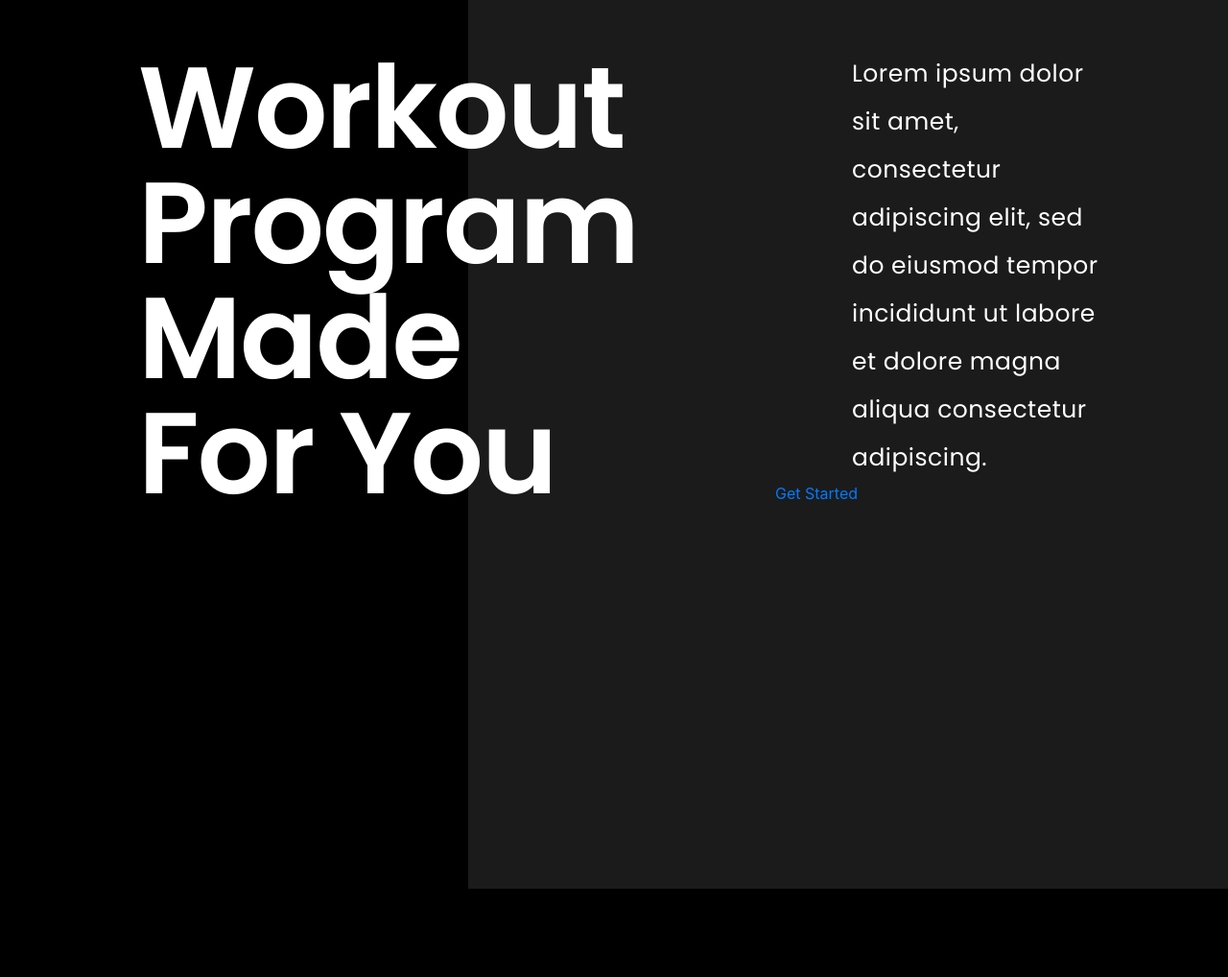
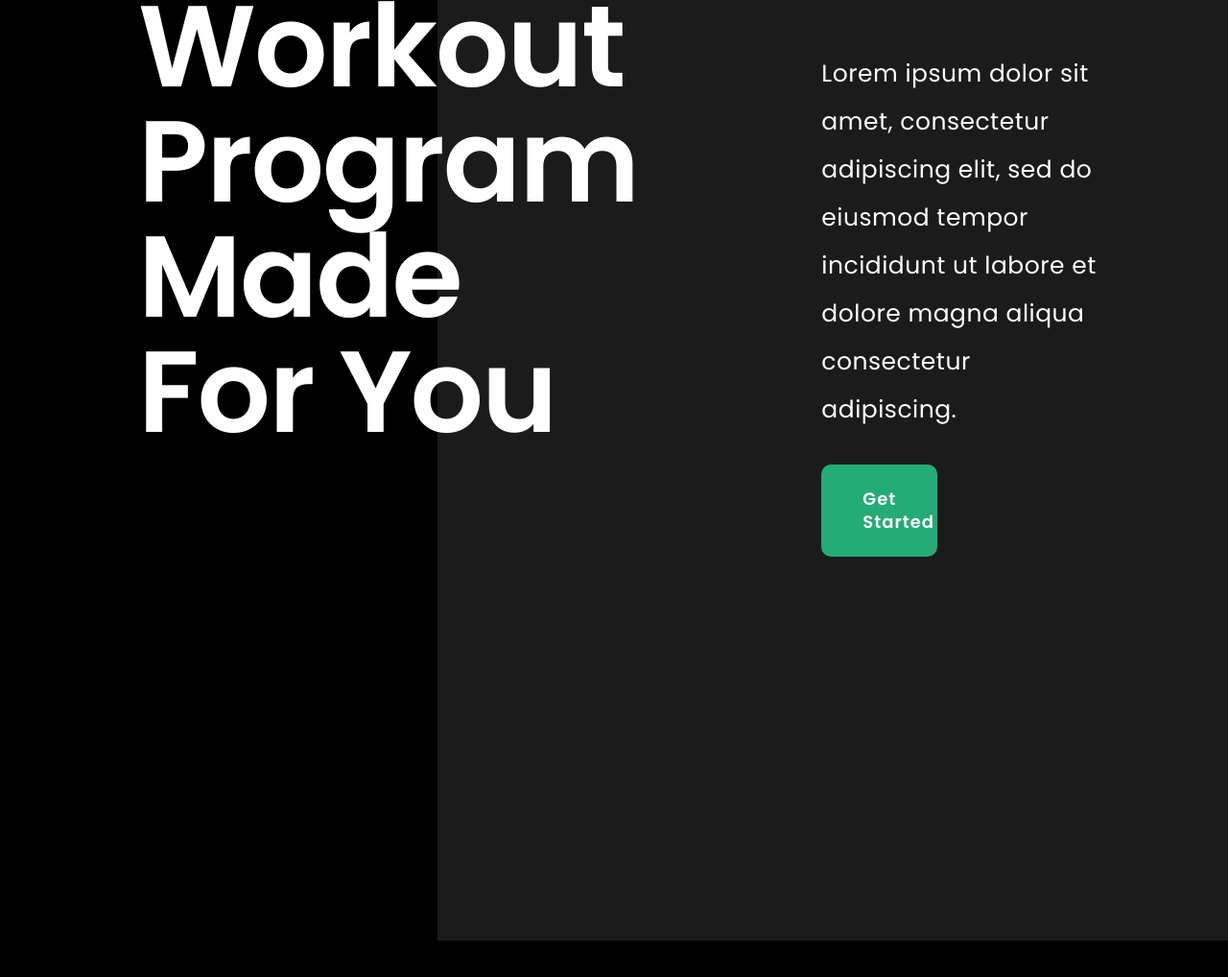
Before and after one commit to MisterrXray/cardio, a website: page src/index.html in a window 1280 px wide. Shown: the part 2063-3081 px from the top of the page at 96% size. Drawn offline with nearby package versions, Linux system fonts and the light colour scheme; files that its build step writes are made by us from their sources; files whose address does not match are found by name.

Commit message:
cardio program green btn

```diff
--- a/src/sass/blocks/_program.scss
+++ b/src/sass/blocks/_program.scss
@@ -1,6 +1,6 @@
 .program {
   position: relative;
-  padding: 11rem 0rem 7rem 5rem;
+  padding: 11rem 0rem 7rem 2rem;
   display: flex;
   justify-content: flex-end;
 
@@ -27,6 +27,7 @@
   &__block--grafity {
     width: 100%;
     position: absolute;
+    top: 15rem;
     left: 9rem;
     color: #FFF;
     font-family: Poppins;
@@ -39,4 +40,29 @@
 
   }
 
+
+  &__link--grey {
+    margin-top: 2rem;
+    width:32%;
+    margin-left: 5rem;
+    padding: 1.5rem 2.69rem;
+    border-radius: 0.625rem;
+    background: #25AB75;
+
+
+  }
+
+  a {
+    text-decoration: none;
+    color: white;
+    color: #FFF;
+    font-family: Poppins;
+    font-size: 1.125rem;
+    font-style: normal;
+    font-weight: 600;
+    line-height: 1.375rem;
+    /* 122.222% */
+    letter-spacing: 0.0625rem;
+  }
+
 }
```
Also changed, not shown: dist/css/style.min.css.
